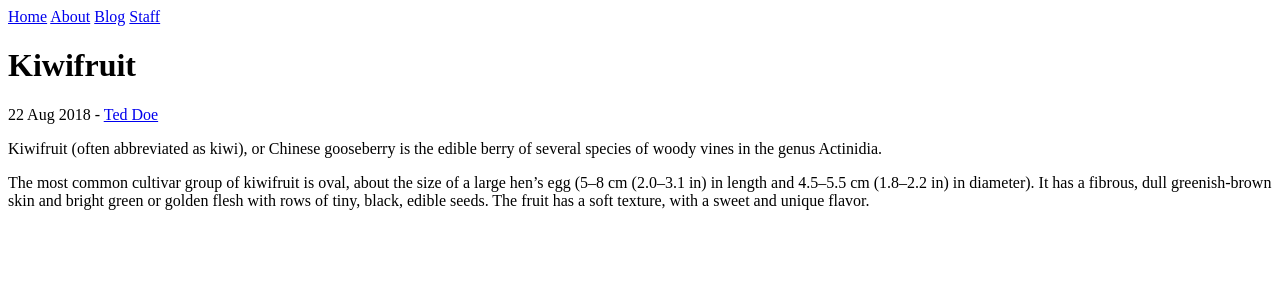
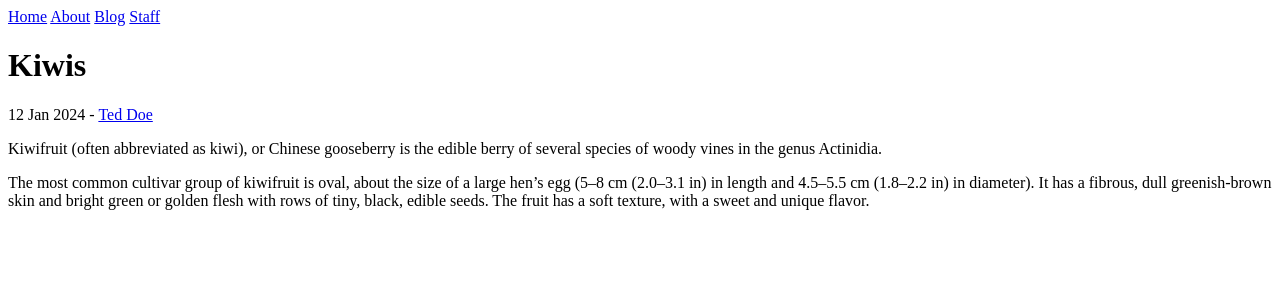
Before and after one commit to merckens/blog, a Jekyll site: the page built from _posts/2018-08-22-kiwifruit.md, in a window 1280 px wide. Shown: the top 300 px of the page. Built offline with Jekyll 4.4.1, drawn with Linux system fonts in a browser that asks for light colours.

Commit message:
Update Blog “2018-08-22-kiwifruit”

```diff
--- a/_posts/2018-08-22-kiwifruit.md
+++ b/_posts/2018-08-22-kiwifruit.md
@@ -1,4 +1,6 @@
 ---
+title: Kiwis
+date: 2024-01-12T00:35:45.597Z
 author: ted
 ---
 Kiwifruit (often abbreviated as kiwi), or Chinese gooseberry is the
```
